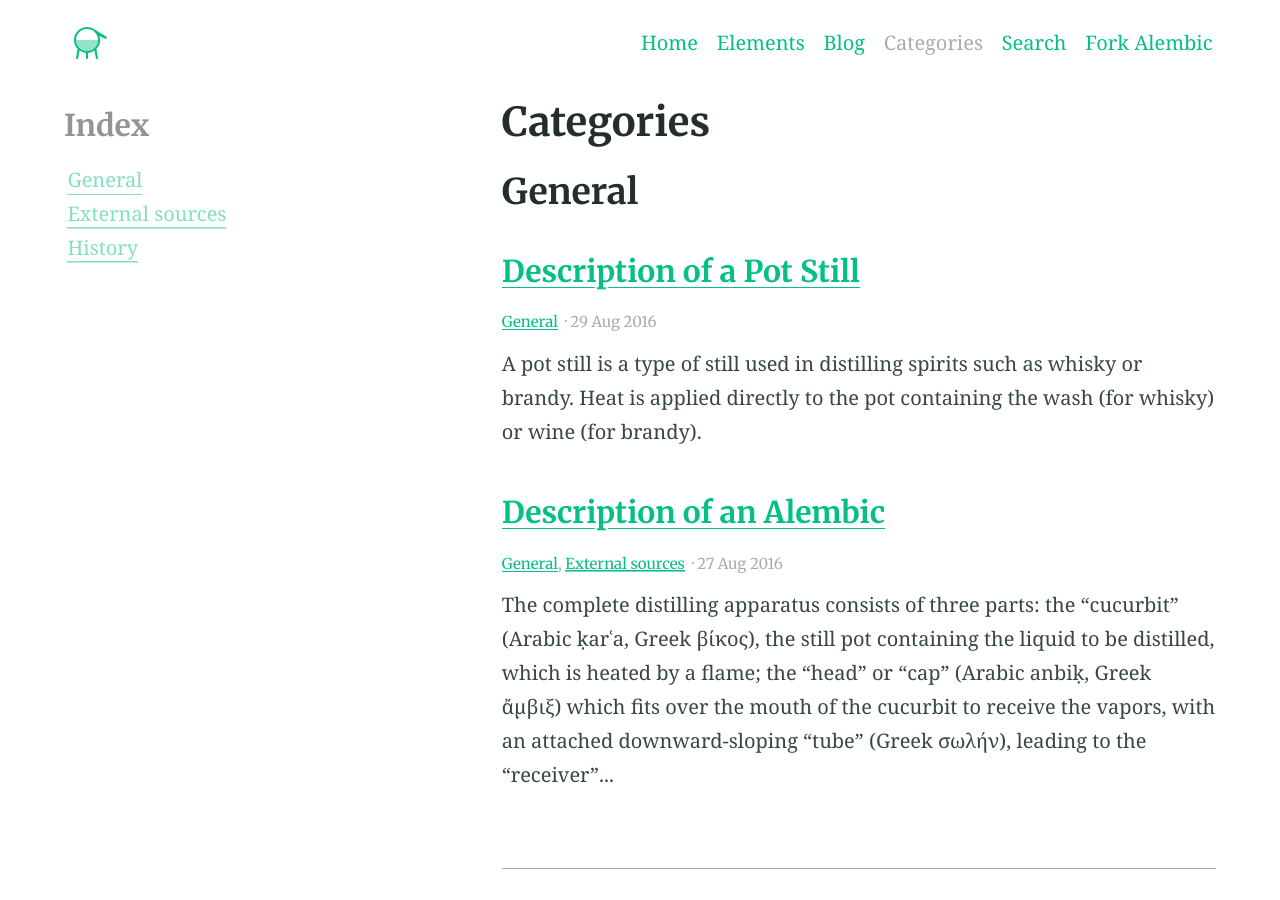
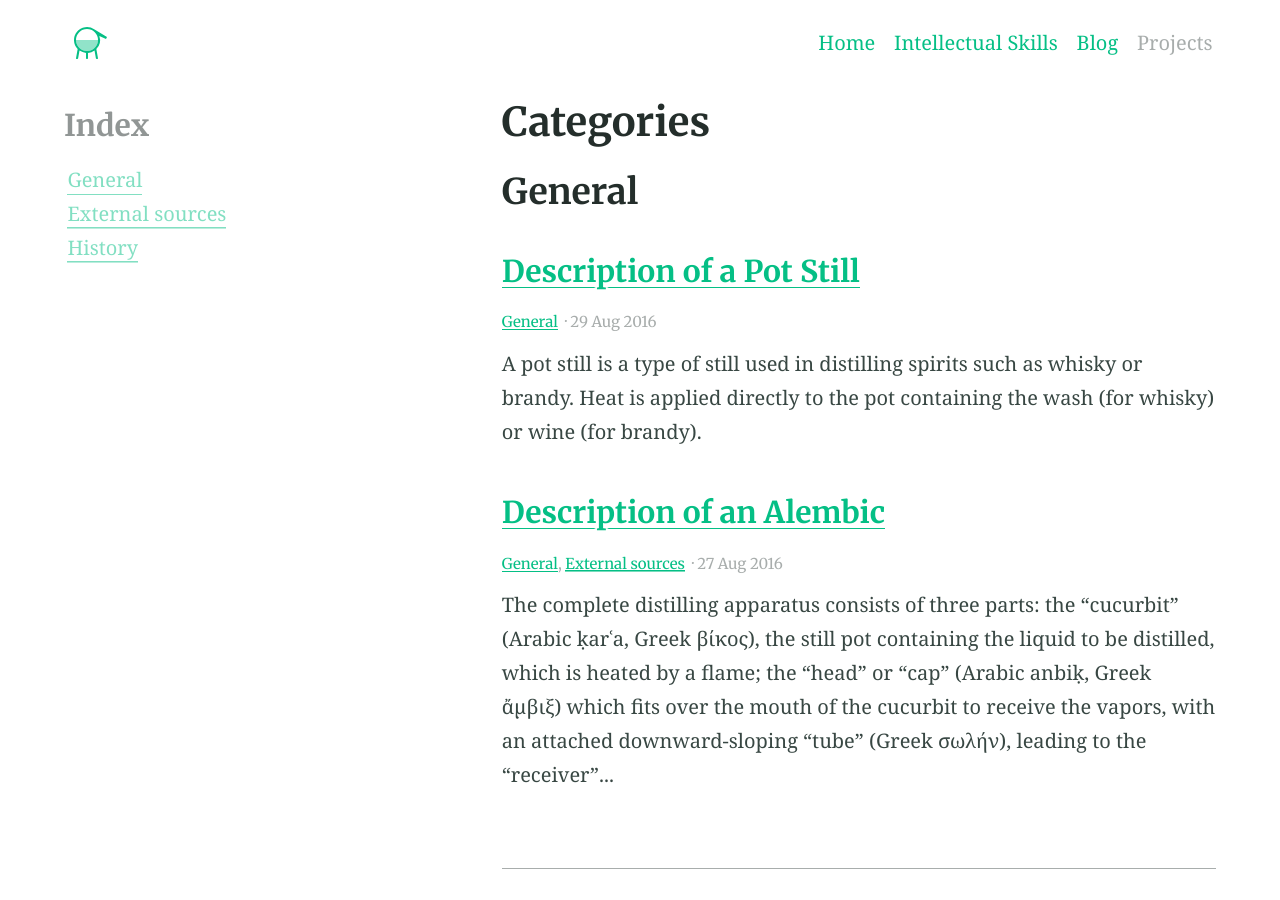
Before and after one commit to Arashfd75/Arashfd75.github.io, a Jekyll site: the page built from projects.md, in a window 1280 px wide and 900 px high. Built offline with Jekyll 4.4.1, drawn with Linux system fonts in a browser that asks for light colours.

Commit message:
header tabs changed+social medial links

```diff
--- a/_config.yml
+++ b/_config.yml
@@ -124,25 +124,25 @@ favicons: # Favicons are also used in the manifest file. Syntax is 'size: path'
 navigation_header:
 - title: Home
   url: /
-- title: Elements
-  url: /elements/
+- title: Intellectual Skills
+  url: /Intellectual/
 - title: Blog
   url: /blog/
-- title: Categories
-  url: /categories/
-- title: Search
-  url: /search/
-- title: Fork Alembic
-  url: https://github.com/daviddarnes/alembic
+- title: Projects
+  url: /projects/
+# - title: Search
+#   url: /search/
+# - title: Fork Alembic
+#   url: https://github.com/daviddarnes/alembic
 
 navigation_footer:
 - title: Created by David Darnes
   url: https://darn.es
 
 social_links: # Appears in sidebar. Set the urls then uncomment and comment out as desired
-  Twitter: https://twitter.com/DavidDarnes
-  LinkedIn: https://www.linkedin.com/in/daviddarnes
-  GitHub: https://github.com/daviddarnes
+  Twitter: https://twitter.com/arash_fd75
+  LinkedIn: https://www.linkedin.com/in/arashfd
+  GitHub: https://github.com/arashfd75
   link: https://darn.es
   RSS: /feed.xml
 
```
Also changed, not shown: Intellectual.md (renamed from elements.md), projects.md (renamed from categories.md).
